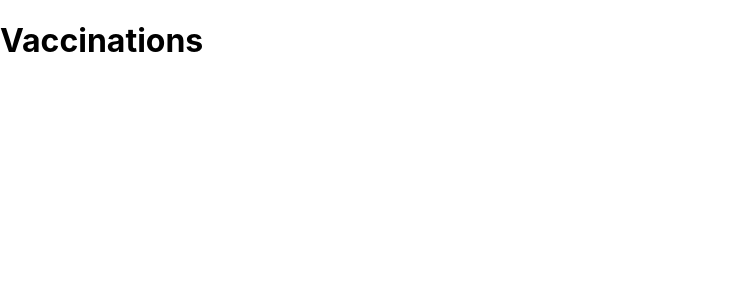
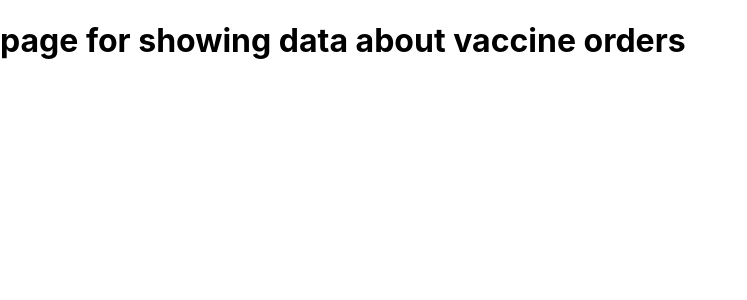
Before and after one commit to VilmaIkonen/vaccines_FE, a React (Create React App) app: page /vaccineorders in a window 1280 px wide. Shown: the top 300 px of the page, without its empty margins (0-747 px from the left). Built offline with nearby package versions, Linux system fonts and the light colour scheme.

Commit message:
Pages and first routing

```diff
--- a/package.json
+++ b/package.json
@@ -11,6 +11,7 @@
     "fix": "^0.0.6",
     "react": "^17.0.2",
     "react-dom": "^17.0.2",
+    "react-router-dom": "^5.2.0",
     "react-scripts": "4.0.3",
     "redux": "^4.1.0",
     "redux-thunk": "^2.3.0",
--- a/src/App.js
+++ b/src/App.js
@@ -1,12 +1,16 @@
-import React from 'react';
-import Vaccinations from './components/Vaccinations'
+import React from 'react'
+import { Switch, Route } from 'react-router-dom'
+import Home from './pages/Home'
+import Vaccinations from './pages/Vaccinations'
+import VaccineOrders from './pages/VaccineOrders'
 
 const App = () => {
   return (
-    <div>
-      <h1>Vaccinations</h1>
-      <Vaccinations />
-    </div>
+        <Switch>
+          <Route path='/' exact component={Home} />
+          <Route path='/vaccineorders' exact component={VaccineOrders} />
+          <Route path='/vaccinations' exact component={Vaccinations} />
+        </Switch>
   );
 }
 
--- a/src/index.js
+++ b/src/index.js
@@ -1,12 +1,15 @@
 import React from 'react';
 import ReactDOM from 'react-dom';
+import { BrowserRouter } from 'react-router-dom'
 import './index.css';
 import App from './App';
 import reportWebVitals from './reportWebVitals';
 
 ReactDOM.render(
   <React.StrictMode>
-    <App />
+    <BrowserRouter>
+      <App />
+    </BrowserRouter>
   </React.StrictMode>,
   document.getElementById('root')
 );
--- /dev/null
+++ b/src/pages/Home.js
@@ -0,0 +1,11 @@
+import React from 'react'
+
+const Home = () => {
+  return (
+    <div>
+      <h1>Vaccinations and vaccineOrders database</h1>
+    </div>
+  )
+}
+
+export default Home
--- /dev/null
+++ b/src/pages/Vaccinations.js
@@ -0,0 +1,11 @@
+import React from 'react'
+
+const Vaccintions = () => {
+  return (
+    <div>
+      <h1> page for showing data about vaccinations</h1>
+    </div>
+  )
+}
+
+export default Vaccintions
--- /dev/null
+++ b/src/pages/VaccineOrders.js
@@ -0,0 +1,11 @@
+import React from 'react'
+
+const VaccineOrders = () => {
+  return (
+    <div>
+      <h1> page for showing data about vaccine orders</h1>
+    </div>
+  )
+}
+
+export default VaccineOrders
--- a/src/services/api.js
+++ b/src/services/api.js
@@ -2,4 +2,4 @@ import axios from 'axios'
 
 const url = 'http://localhost:5000'
 
-export const fethVaccinations = () => axios.get(url)
+export const fetchVaccinations = () => axios.get(url)
```
Also changed, not shown: 1 other file (tests, documents, lock files or other folders).
